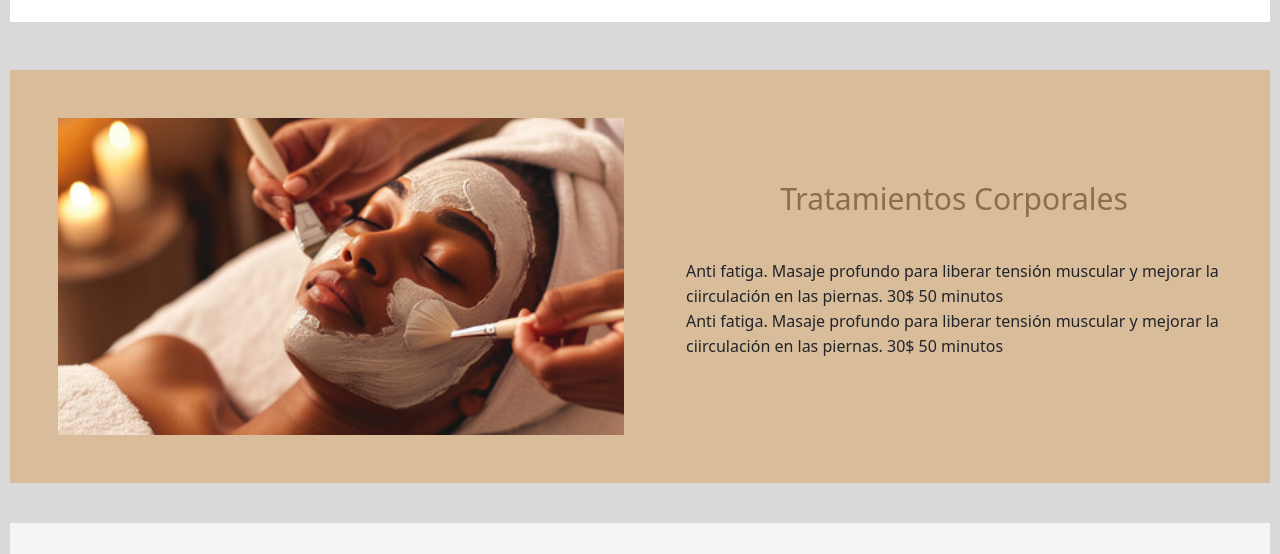
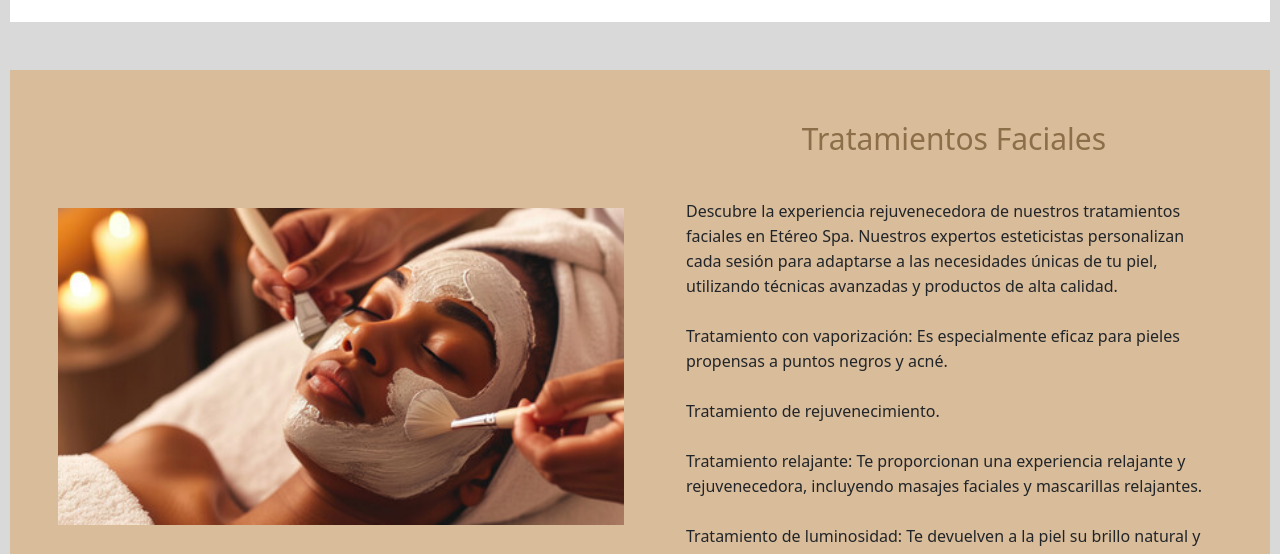
Before and after one commit to Neyda369/proyecto-neyda-comision-57680, a website: page pages/tratamientos.html in a window 1280 px wide. Shown: the part 2630-3184 px from the top of the page. Drawn offline with nearby package versions, Linux system fonts and the light colour scheme; a web font is replaced by a local one.

Commit message:
Escritura de algunos textos del sitio

```diff
--- a/pages/tratamientos.html
+++ b/pages/tratamientos.html
@@ -167,24 +167,26 @@
                 <div class="container-text">
                     <div class="text">
                         <h2>
-                            Tratamientos Corporales
+                            Tratamientos Faciales
                         </h2>
-                        <p>
-                            Anti fatiga. Masaje profundo para liberar tensión muscular y mejorar la ciirculación en las
-                            piernas.
-                            30$
-                            50 minutos <br> Anti fatiga. Masaje profundo para liberar tensión muscular y mejorar la
-                            ciirculación
-                            en las piernas. 30$
-                            50 minutos
+                        <p>Descubre la experiencia rejuvenecedora de nuestros tratamientos faciales en Etéreo Spa.
+                            Nuestros expertos esteticistas personalizan cada sesión para adaptarse a las necesidades
+                            únicas de tu piel, utilizando técnicas avanzadas y productos de alta calidad. <br> <br>
+                            Tratamiento con vaporización: Es especialmente eficaz para pieles propensas a puntos negros
+                            y acné. <br> <br>
+                            Tratamiento de rejuvenecimiento. <br> <br>
+                            Tratamiento relajante: Te proporcionan una experiencia relajante y rejuvenecedora,
+                            incluyendo masajes faciales y mascarillas relajantes. <br> <br>
+                            Tratamiento de luminosidad: Te devuelven a la piel su brillo natural y luminosidad,
+                            utilizando productos específicos y técnicas como la exfoliación química.
                         </p>
                     </div>
                 </div>
             </article>
         </section>
-
     </main>
 
+    <!-- Footer -->
     <footer class="footer">
         <div class="group-1">
             <div class="box">
```
